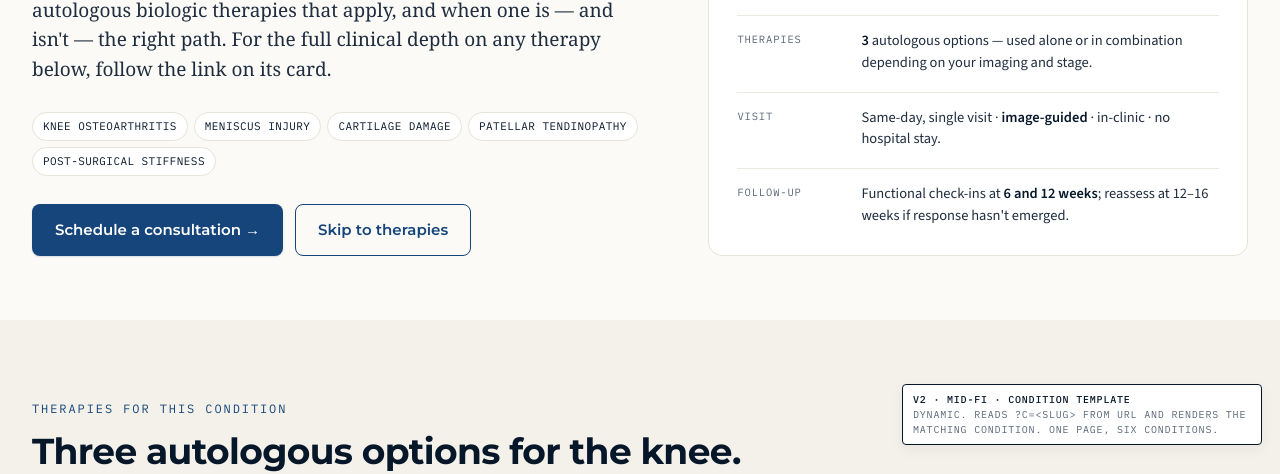
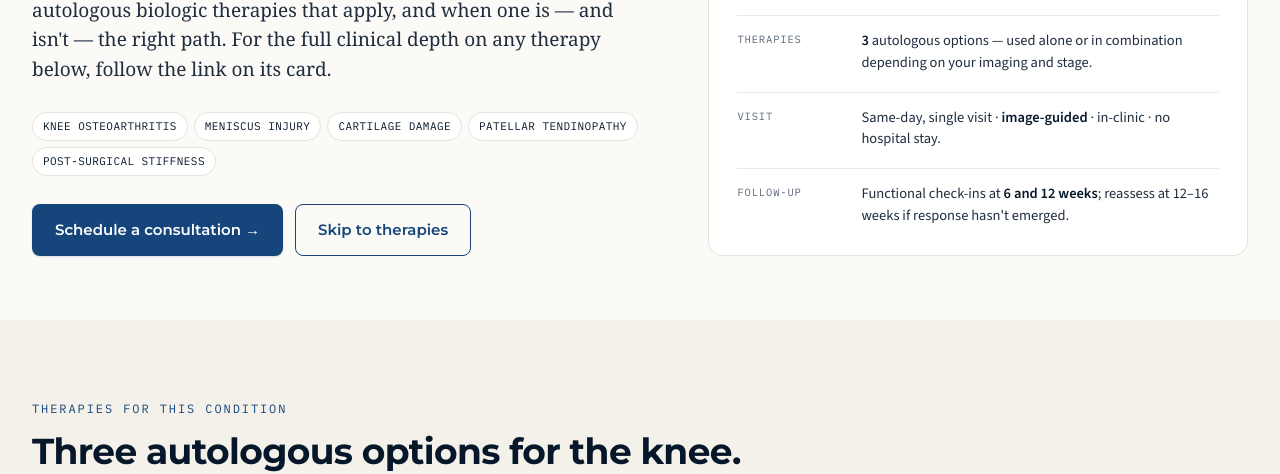
Before and after one commit to BBClinAdmin/BBClinAdmin.github.io, a plain HTML site: page pages/condition.html in a window 1280 px wide. Shown: the part 337-811 px from the top of the page. Drawn offline with nearby package versions, Linux system fonts and the light colour scheme.

Commit message:
Remove dev build banner from condition page
Co-Authored-By: Claude Opus 4.8 <noreply@anthropic.com>

```diff
--- a/pages/condition.html
+++ b/pages/condition.html
@@ -439,8 +439,6 @@
 </style>
 </head>
 <body data-screen-label="V2 mid-fi · Condition (dynamic)">
-
-<div class="build-banner"><strong>V2 · mid-fi · condition template</strong><br />Dynamic. Reads <code style="font-family: inherit;">?c=&lt;slug&gt;</code> from URL and renders the matching condition. One page, six conditions.</div>
 
 <div class="announce">
   <span>Boulder, Colorado</span>
```
